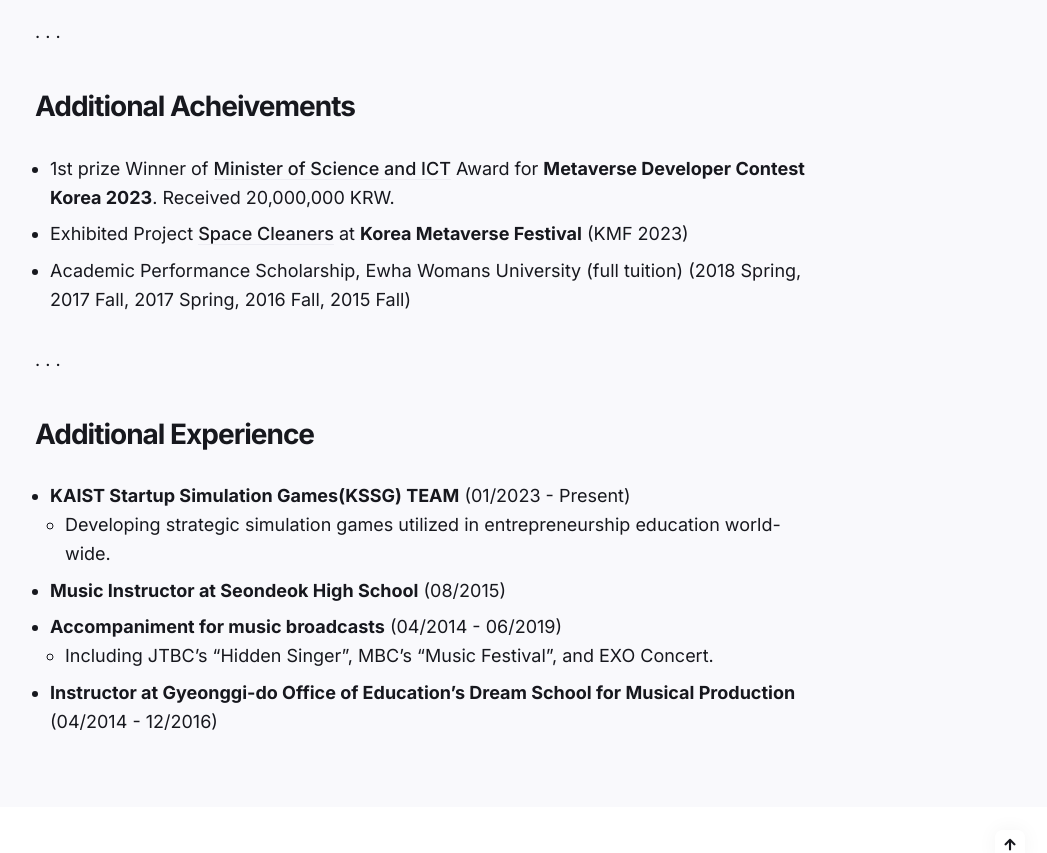
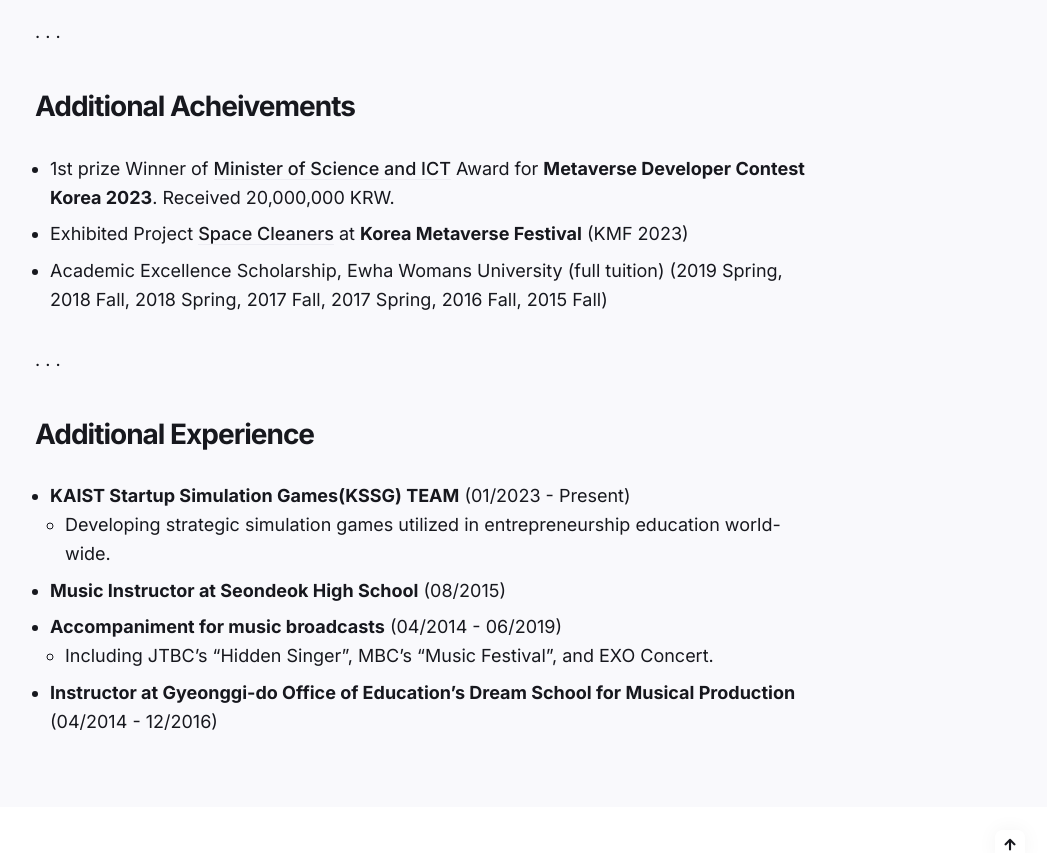
Before and after one commit to haeundev/haeundev.github.io, a Jekyll site: the page built from _pages/CV.md, in a window 1280 px wide and 900 px high, scrolled down 2641 px, cut to the strip 0-853 px from the top of the window. Shown: the whole strip, without its empty margins (215-1262 px from the left). Built offline with Jekyll 4.4.1, drawn with Linux system fonts in a browser that asks for light colours.

Commit message:
scholarship

```diff
--- a/_pages/CV.md
+++ b/_pages/CV.md
@@ -58,7 +58,7 @@ image: '/images/01.png'
 ## Additional Acheivements
 - 1st prize Winner of [Minister of Science and ICT](https://www.msit.go.kr/index.do) Award for **Metaverse Developer Contest Korea 2023**. Received 20,000,000 KRW.
 - Exhibited Project [Space Cleaners](https://haeundev.github.io/spacecleaners/) at **Korea Metaverse Festival** (KMF 2023)
-- Academic Performance Scholarship, Ewha Womans University (full tuition) (2018 Spring, 2017 Fall, 2017 Spring, 2016 Fall, 2015 Fall)
+- Academic Excellence Scholarship, Ewha Womans University (full tuition) (2019 Spring, 2018 Fall, 2018 Spring, 2017 Fall, 2017 Spring, 2016 Fall, 2015 Fall)
 
 ---
 
```
